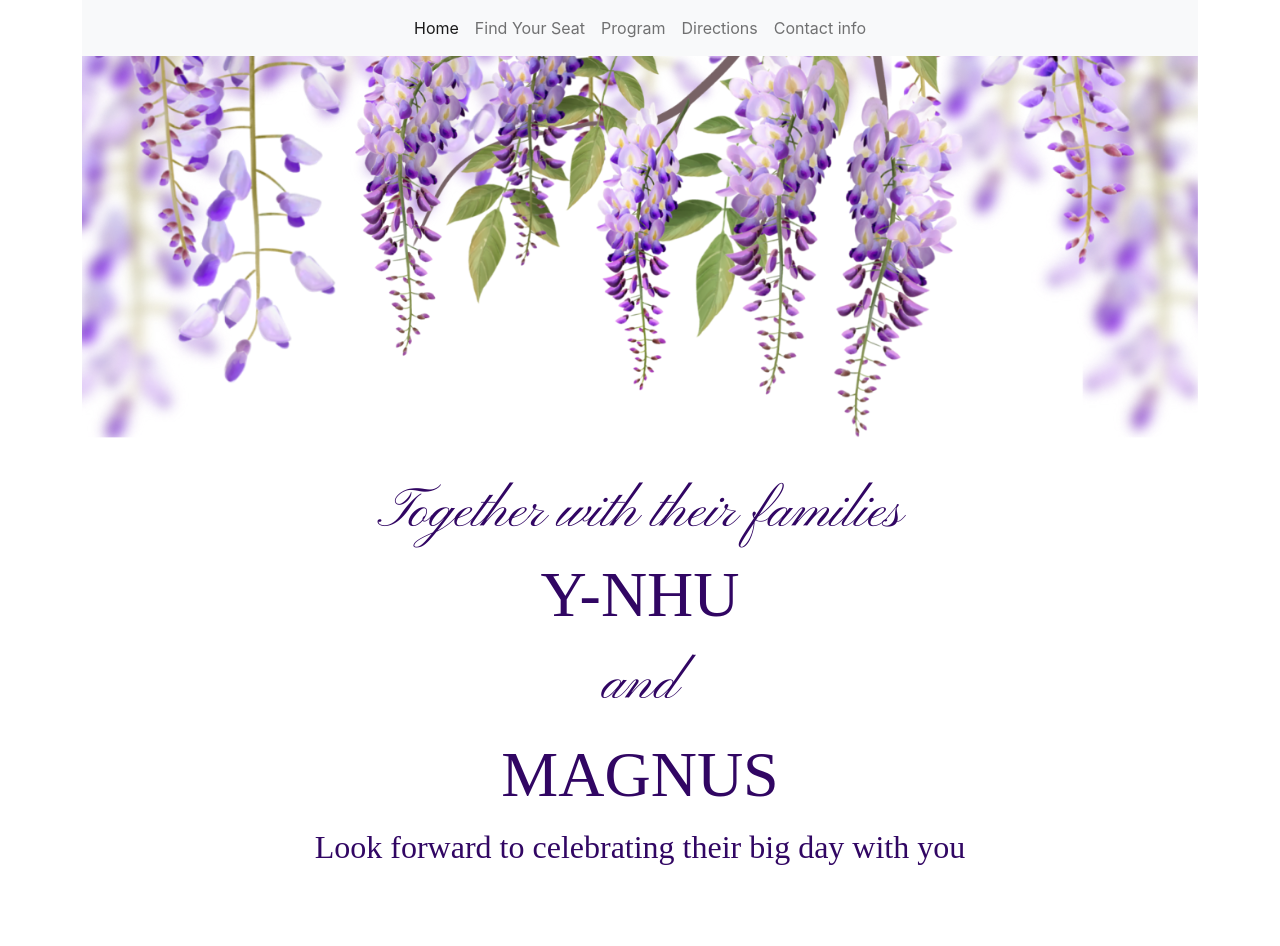
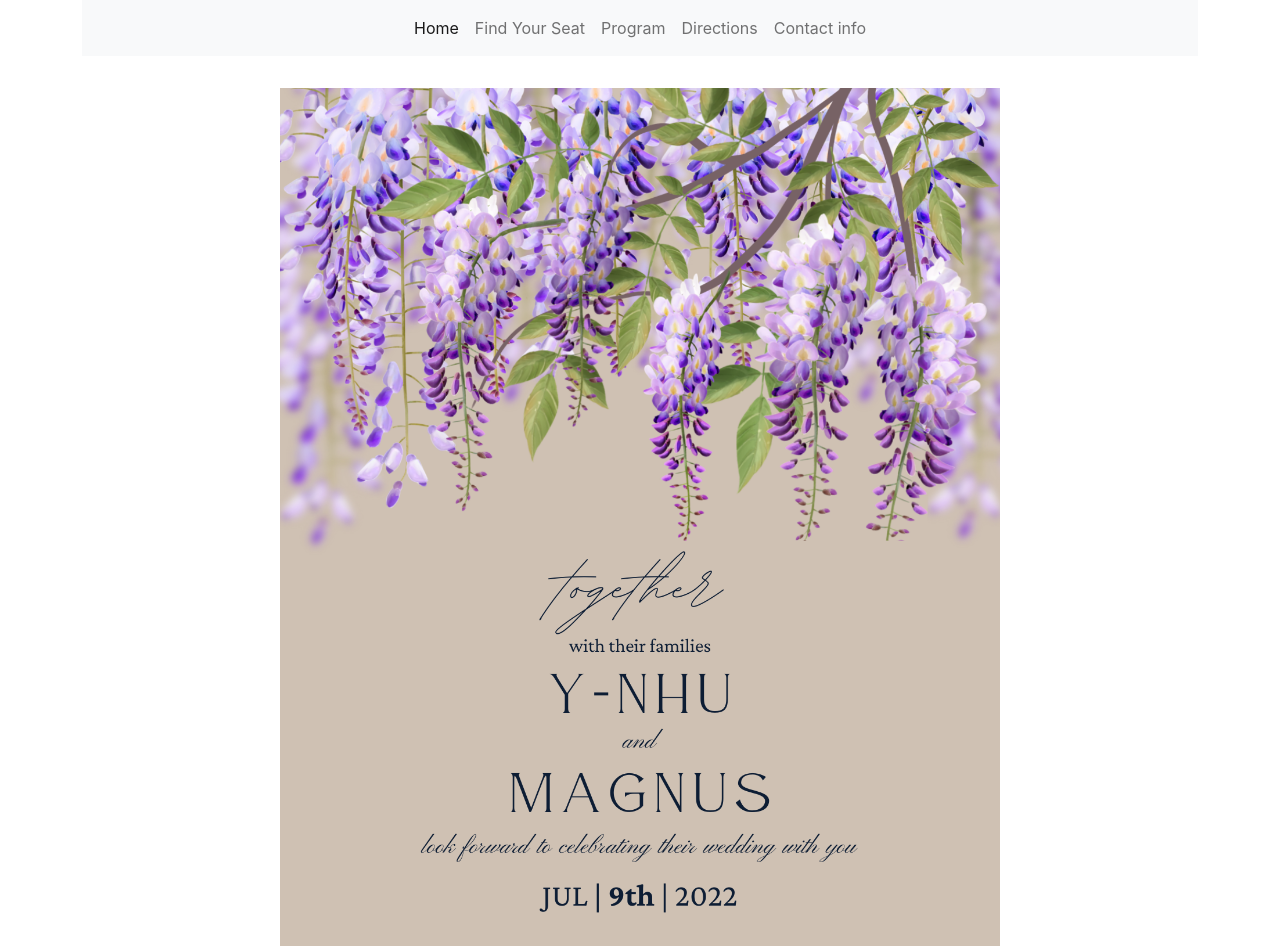
Before and after one commit to milehagen/ynhu-wedding, a React (Create React App) app: page /home in a window 1280 px wide. Shown: the top 946 px of the page. Built offline with nearby package versions, Linux system fonts and the light colour scheme; a web font is replaced by a local one.

Commit message:
added  card

```diff
--- a/src/Components/Home.css
+++ b/src/Components/Home.css
@@ -1,99 +1,37 @@
-.together {
-  font-family: "Pinyon Script", cursive;
-  font-size: 3.5em;
+img {
+  display: block;
+  margin: 0 auto;
 }
 
-.together,
-.nhu-magnus,
-.cursive-text,
-.celebrate,
-.date {
-  text-align: center;
-  color: #310663;
-  margin-bottom: 0;
+.wedding-card {
+  width: 40em;
+  margin-top: 4em;
 }
 
-.nhu-magnus {
-  font-family: "Times New Roman", Times, serif;
-  font-size: 4em;
-}
-
-.cursive-text {
-  font-family: "Pinyon Script", cursive;
-  font-size: 3.5em;
-}
-
-.celebrate {
-  font-family: "Times New Roman", Times, serif;
-  font-size: 2em;
-}
-
-.date {
-  margin-top: 2em;
-  font-size: 2em;
-  font-family: "Times New Roman", Times, serif;
-}
-
-.background-image {
-  background-image: url(./../images/bacgroundPic.png);
-  background-size: 100%;
-  background-repeat: no-repeat;
-}
-
-.col-all-content {
-  margin-top: 25em;
-}
-
-@media (max-width: 900px) {
-  .background-image {
-    background-size: 100%;
-    background-repeat: no-repeat;
-  }
-
-  .col-all-content {
-    margin-top: 18em;
-  }
-
-  .cursive-text {
-    font-size: 2em;
-  }
-
-  .celebrate {
-    font-size: 2em;
+@media (min-width: 420px) {
+  .wedding-card {
+    width: 22em;
+    margin-top: 2em;
   }
 }
 
-@media (max-width: 850px) {
-  .background-image {
-    background-size: 100%;
-    background-repeat: no-repeat;
+@media (min-width: 500px) {
+  .wedding-card {
+    width: 30em;
+    margin-top: 2em;
   }
 }
 
-@media (max-width: 420px) {
-  .background-image {
-    background-size: 100%;
-    background-repeat: no-repeat;
-  }
-
-  .col-all-content {
-    margin-top: 8em;
-  }
-
-  .cursive-text {
-    font-size: 2em;
-  }
-
-  .celebrate {
-    font-size: 1em;
-  }
-
-  .nhu-magnus {
-    font-size: 2em;
-  }
-
-  .date {
-    margin-top: 1em;
-    font-size: 1em;
+@media (min-width: 600px) {
+  .wedding-card {
+    width: 40em;
+    margin-top: 2em;
   }
 }
+
+@media (min-width: 700px) {
+  .wedding-card {
+    width: 45em;
+    margin-top: 2em;
+  }
+}
--- a/src/Components/Home.js
+++ b/src/Components/Home.js
@@ -1,29 +1,13 @@
 import React from "react";
 import "./Home.css";
+import img from "./../images/home-card.png";
 
 export function Home() {
-	return (
-		<div class="background-image">
-			<div class="container-xl">
-				<br />
-				<div className="home-div">
-					<div class="container">
-						<div class="row">
-							<div class="col-all-content">
-								<h2 className="cursive-text">Together with their families</h2>
-
-								<p className="nhu-magnus">Y-NHU</p>
-								<p className="cursive-text">and</p>
-								<p className="nhu-magnus">MAGNUS</p>
-								<p className="celebrate">
-									Look forward to celebrating their big day with you
-								</p>
-								<p className="date">JUL | 9TH | 2022</p>
-							</div>
-						</div>
-					</div>
-				</div>
-			</div>
-		</div>
-	);
+  return (
+    <div class="container-fluid">
+      <div className="info-card-div">
+        <img src={img} alt="card" className="wedding-card" />
+      </div>
+    </div>
+  );
 }
```
Also changed, not shown: src/images/home-card.png (added), src/images/infocard.png (deleted).
